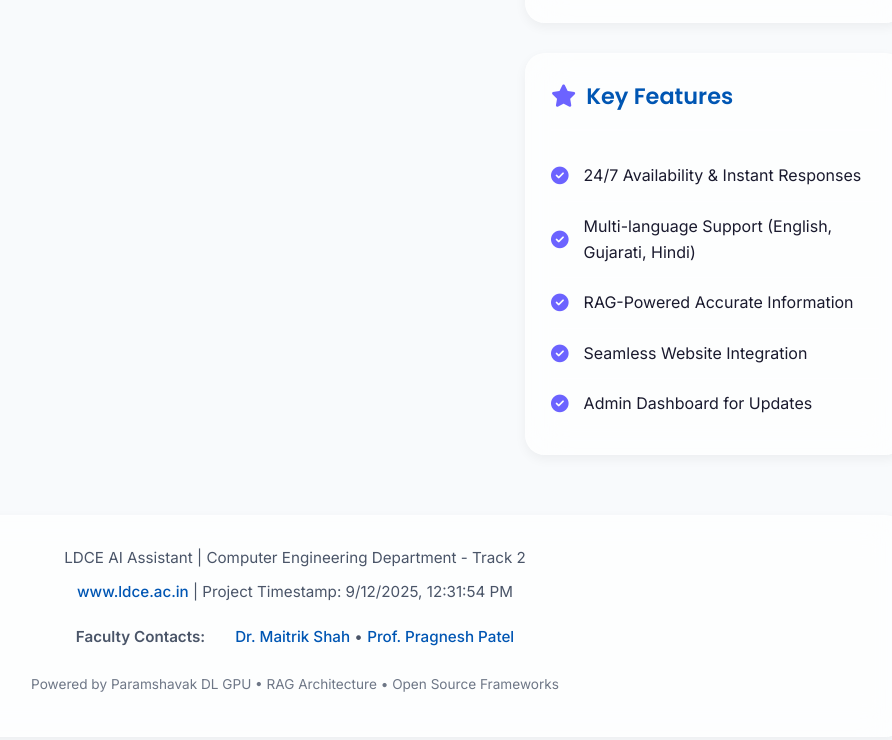
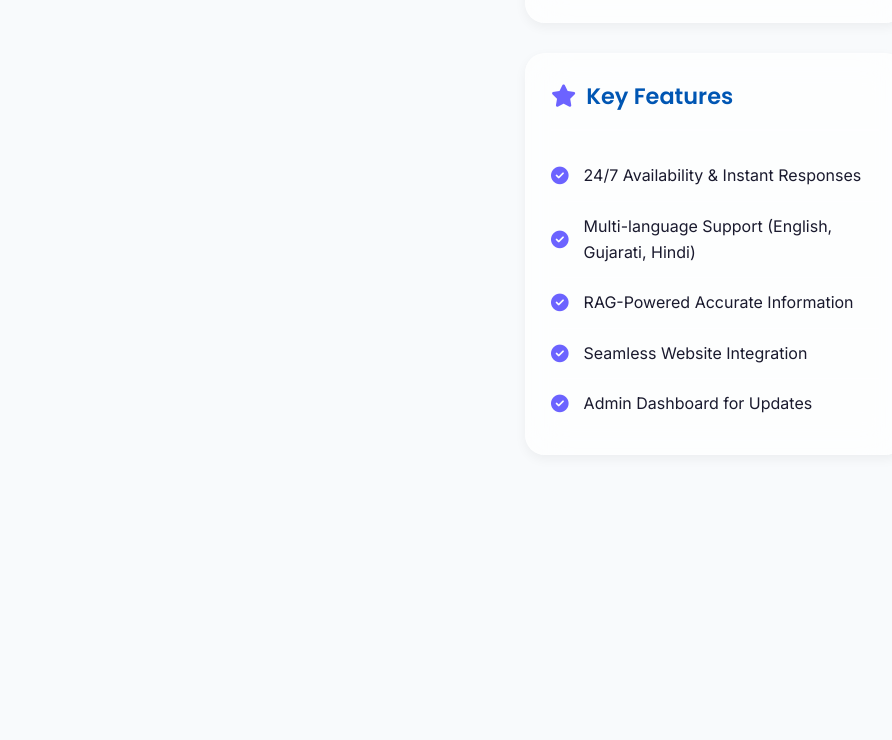
Before and after one commit to yuvii-sil/c2cF, a plain HTML site: page f-end/index.html in a window 1280 px wide. Shown: the part 1137-1877 px from the top of the page, without its empty margins (345-1237 px from the left). After the commit the page ends 1682 px from the top, so only its background shows below. Drawn offline with Linux system fonts and the light colour scheme.

Commit message:
Remove footer section from index.html
Removed the footer section containing contact information and project details.

```diff
--- a/f-end/index.html
+++ b/f-end/index.html
@@ -146,20 +146,7 @@
             </aside>
         </main>
 
-        <!-- Footer Section -->
-        <footer class="footer">
-            <p>LDCE AI Assistant | Computer Engineering Department - Track 2</p>
-            <p><a href="https://www.ldce.ac.in" target="_blank">www.ldce.ac.in</a> | Project Timestamp: 9/12/2025, 12:31:54 PM</p>
 
-            <div class="contact-info">
-                <p><strong>Faculty Contacts:</strong></p>
-                <p><a href="mailto:maitrikshah@ldce.ac.in">Dr. Maitrik Shah</a> • <a href="mailto:pragneshpatel@ldce.ac.in">Prof. Pragnesh Patel</a></p>
-            </div>
-
-            <p style="margin-top: 15px; font-size: 0.85rem; opacity: 0.8;">
-                Powered by Paramshavak DL GPU • RAG Architecture • Open Source Frameworks
-            </p>
-        </footer>
     </div>
 
     <script src="script.js"></script>
```
